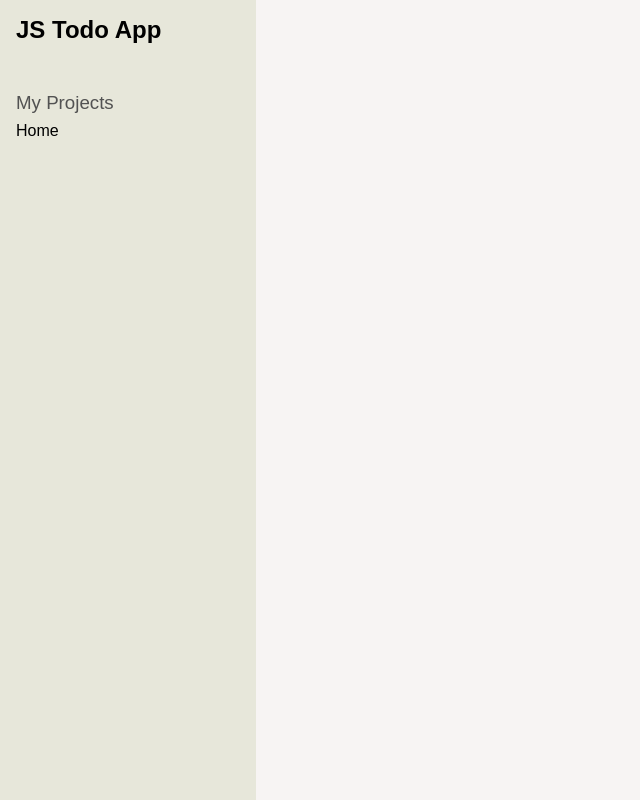
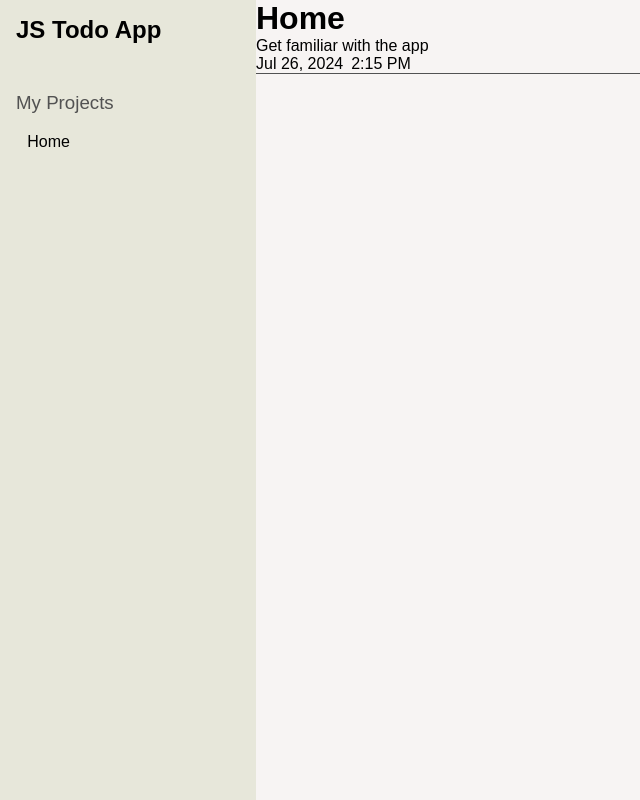
Before and after one commit to AAlWadeiah/todo-list-js, a website built with webpack: page src/index.html in a window 1280 px wide. Shown: the whole page, without its empty margins (0-640 px from the left). Built offline with nearby package versions, Linux system fonts and the light colour scheme.

Commit message:
Displaying project and its todos in main viewport, core todo info, added basic styles

```diff
--- a/src/appController.js
+++ b/src/appController.js
@@ -1,6 +1,7 @@
-import { updateProjectList } from "./appView";
+import { updateProjectList, updateProjectDetails } from "./appView";
 import { createTodo } from "./todos";
 import { createProject } from "./projects";
+import { startOfToday, format } from "date-fns";
 
 const projListContainer = document.querySelector("#project-list");
 const projDetailsContainer = document.querySelector("#project-details");
@@ -20,9 +21,12 @@ function createDefaultProject() {
   defaultProject.addTodo(
     createTodo(
       "Get familiar with the app",
-      "Explore the app and see what it has to offer, start adding todos"
+      "Explore the app and see what it has to offer, start adding todos",
+      startOfToday()
     )
   );
+
+  defaultProject.getTodoList()[0].setDueTime(14, 15);
 
   projectList.push(defaultProject);
 }
@@ -33,6 +37,7 @@ export const screenController = (function (
 ) {
   createDefaultProject();
   updateProjectList(projectListContainer, projectList);
+  updateProjectDetails(projectDetailsContainer, projectList[0]);
 
   projectListContainer.addEventListener("click", projectClickHandler);
 
--- a/src/appView.js
+++ b/src/appView.js
@@ -7,6 +7,36 @@ export function updateProjectList(container, projects) {
     pDiv.textContent = proj.getProjectName();
 
     container.appendChild(pDiv);
-    // console.log(pDiv.dataset.id);
   }
 }
+
+export function updateProjectDetails(container, project) {
+  const projName = document.createElement("h1");
+  projName.textContent = project.getProjectName();
+  container.appendChild(projName);
+
+  for (let todo of project.getTodoList()) {
+    const todoDiv = document.createElement("div");
+    todoDiv.dataset.id = todo.getID();
+    todoDiv.classList.toggle("todo-item");
+
+    const todoTitle = document.createElement("p");
+    todoTitle.textContent = todo.getTitle();
+
+    let dueDiv = document.createElement("div");
+    dueDiv.classList.toggle("todo-deadline");
+    if (todo.getDueDate()) {
+      const dueDate = document.createElement("span");
+      dueDate.textContent = todo.getSemanticDueDate();
+      dueDiv.appendChild(dueDate);
+    }
+    if (todo.getDueTime()) {
+      const dueTime = document.createElement("span");
+      dueTime.textContent = todo.getSemanticDueTime();
+      dueDiv.appendChild(dueTime);
+    }
+
+    todoDiv.append(todoTitle, dueDiv);
+    container.appendChild(todoDiv);
+  }
+}
--- a/src/assets/css/styles.css
+++ b/src/assets/css/styles.css
@@ -46,6 +46,7 @@ main {
 
 .project-item {
     margin-bottom: 0.5rem;
+    padding: 0.7rem;
 }
 
 .project-item:hover {
@@ -53,6 +54,11 @@ main {
     color: var(--main-cta-color);
 }
 
-.project-item > *:first-child {
-    padding: 0.5rem;
+.todo-item {
+    border-bottom: var(--ui-grey) 1px solid;
 }
+
+.todo-deadline {
+    display: flex;
+    gap: 8px;
+}
--- a/src/todos.js
+++ b/src/todos.js
@@ -1,4 +1,4 @@
-import { isFuture, minutesToMilliseconds } from "date-fns";
+import { isFuture, minutesToMilliseconds, format, getUnixTime } from "date-fns";
 import { v4 as uuidv4 } from "uuid";
 
 // Priority levels enum
@@ -28,8 +28,9 @@ function isPriorityLvl(priority) {
   return priority instanceof Priority;
 }
 
-function isWithin24Hrs(time) {
-  return time > minutesToMilliseconds(1) && time < minutesToMilliseconds(1440);
+function isWithin24Hrs(hrs, min) {
+  let timeInMin = hrs * 60 + min; // convert all to minutes
+  return timeInMin > 1 && timeInMin < 1440;
 }
 
 function isNumber(val) {
@@ -65,7 +66,6 @@ function toPriorityLvl(priority) {
 }
 
 // Todo factory function
-// Due date and time are stored as milliseconds
 function createTodo(
   title,
   description,
@@ -81,7 +81,9 @@ function createTodo(
   const getTitle = () => title;
   const getDescription = () => description;
   const getDueDate = () => dueDate;
+  const getSemanticDueDate = () => format(dueDate, "PP");
   const getDueTime = () => dueTime;
+  const getSemanticDueTime = () => format(dueTime, "p");
   const getPriority = () => priorityToString(priority);
   const getNotes = () => notes;
   const getTags = () => tags;
@@ -95,10 +97,10 @@ function createTodo(
     if (isFuture(newDueDate)) dueDate = newDueDate;
   };
   const clearDueDate = () => (dueDate = null);
-  const setDueTime = (newTimeInMs) => {
-    // Check if time is within between 1 minute and 24 hours
-    if (isWithin24Hrs(newTimeInMs)) {
-      dueTime = newTimeInMs;
+  const setDueTime = (hours, min) => {
+    if (isWithin24Hrs(hours, min)) {
+      let newTime = new Date().setHours(hours, min);
+      dueTime = newTime;
     }
   };
   const clearDueTime = () => (dueTime = null);
@@ -123,7 +125,9 @@ function createTodo(
     getTitle,
     getDescription,
     getDueDate,
+    getSemanticDueDate,
     getDueTime,
+    getSemanticDueTime,
     getPriority,
     getNotes,
     getTags,
```
